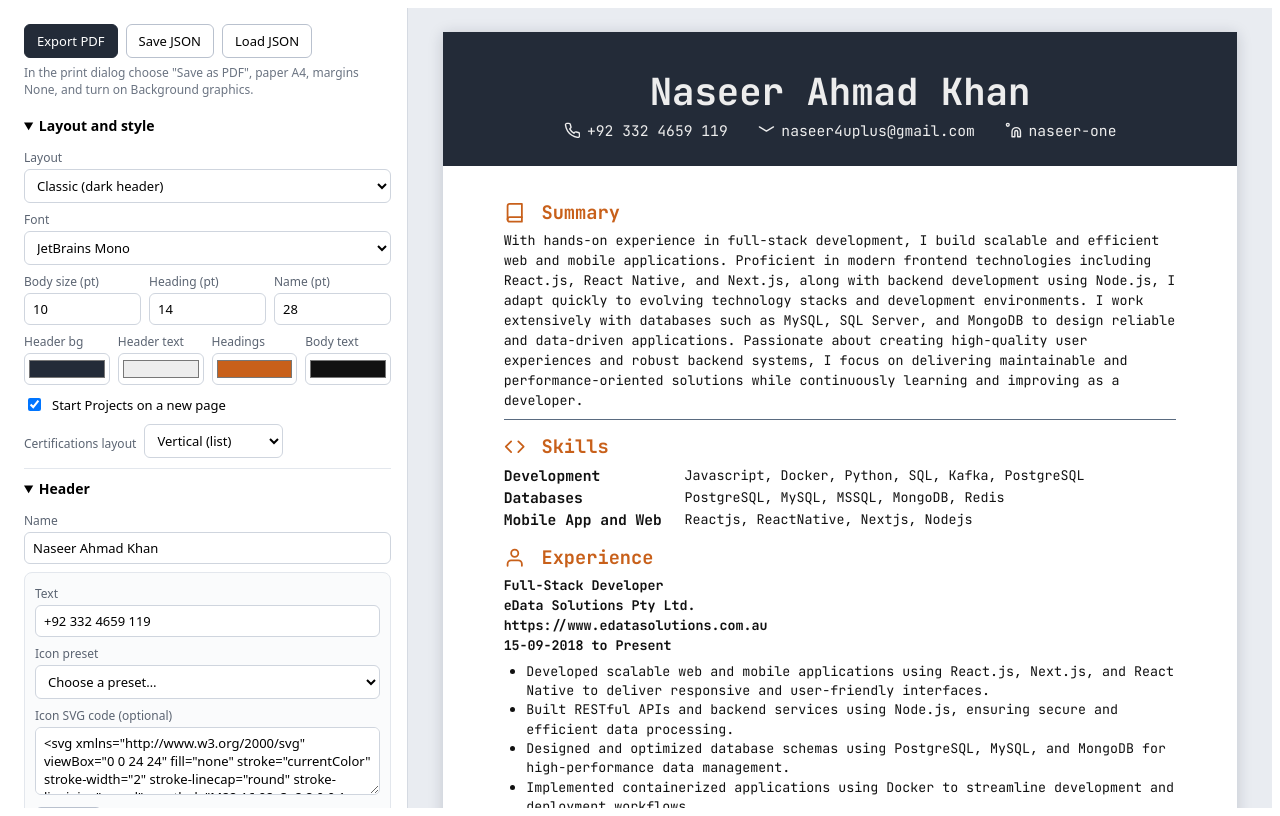
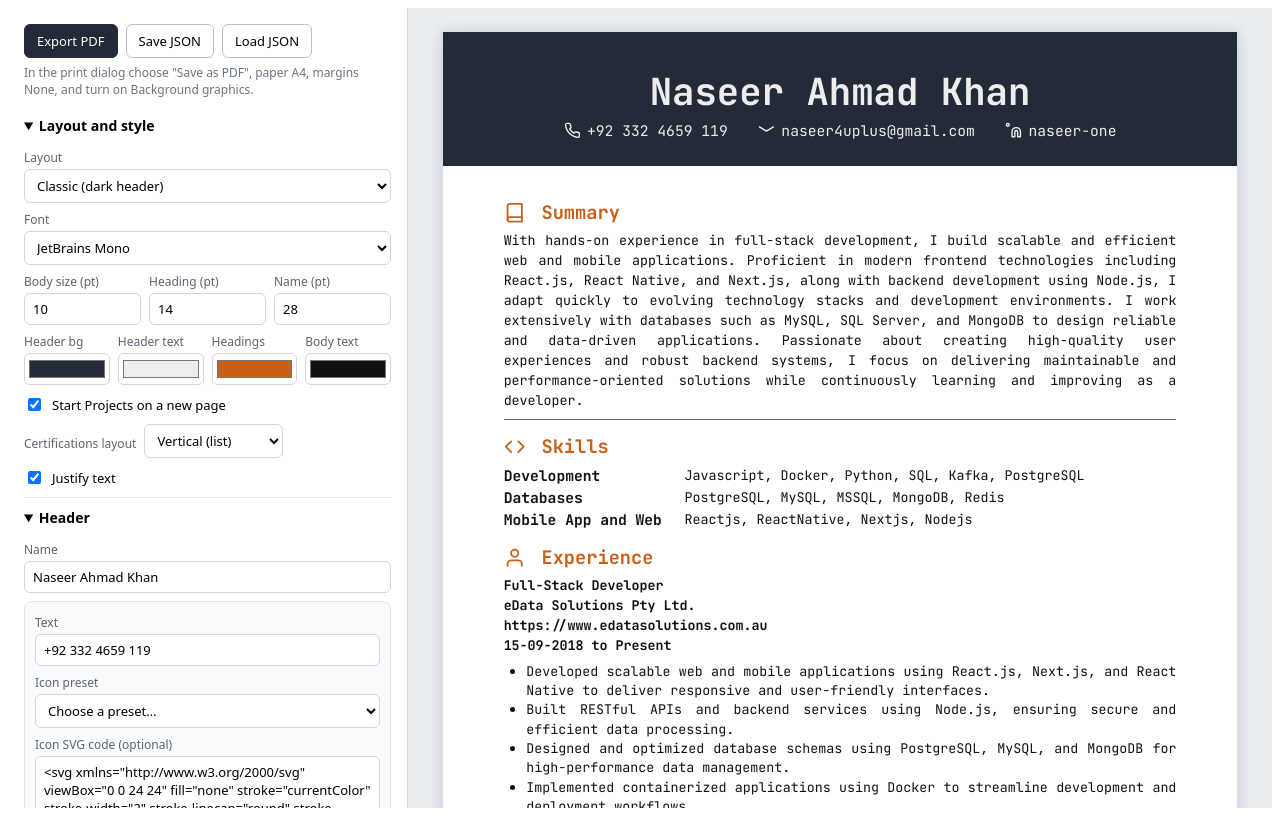
Before and after one commit to naseerahmadkhan/cv-builder, a React (Vite) app: page / in a window 1280 px wide. Built offline with nearby package versions, Linux system fonts and the light colour scheme.

Commit message:
justify text setting added

```diff
--- a/src/CVBuilder.jsx
+++ b/src/CVBuilder.jsx
@@ -165,6 +165,15 @@ export default function CVBuilder() {
               </select>
             </label>
           )}
+
+          <label style={{ display: 'flex', gap: 8, alignItems: 'center', marginTop: 10, font: '13px system-ui' }}>
+            <input
+              type="checkbox"
+              checked={s.justifyText}
+              onChange={(e) => setStyle('justifyText', e.target.checked)}
+            />
+            Justify text
+          </label>
         </Section>
 
         <Section title="Header">
--- a/src/components/layout/ClassicLayout.jsx
+++ b/src/components/layout/ClassicLayout.jsx
@@ -62,7 +62,7 @@ export default function ClassicLayout({ cv }) {
   const MARGIN = '0 16mm';
 
   return (
-    <div style={{ fontFamily: s.font, fontSize: pt(s.baseSize), color: s.textColor, paddingBottom: '5mm' }}>
+    <div style={{ fontFamily: s.font, fontSize: pt(s.baseSize), color: s.textColor, paddingBottom: '5mm', textAlign: s.justifyText ? 'justify' : 'left' }}>
       <div
         style={{
           background: s.headerBg,
--- a/src/data/defaultCV.json
+++ b/src/data/defaultCV.json
@@ -13,7 +13,8 @@
     "ruleColor": "#5A6B80",
     "pageBreakBeforeProjects": true,
     "certificationsLayout": "vertical",
-    "certificationsColumns": 2
+    "certificationsColumns": 2,
+    "justifyText": true
   },
   "header": {
     "name": "Naseer Ahmad Khan",
```
